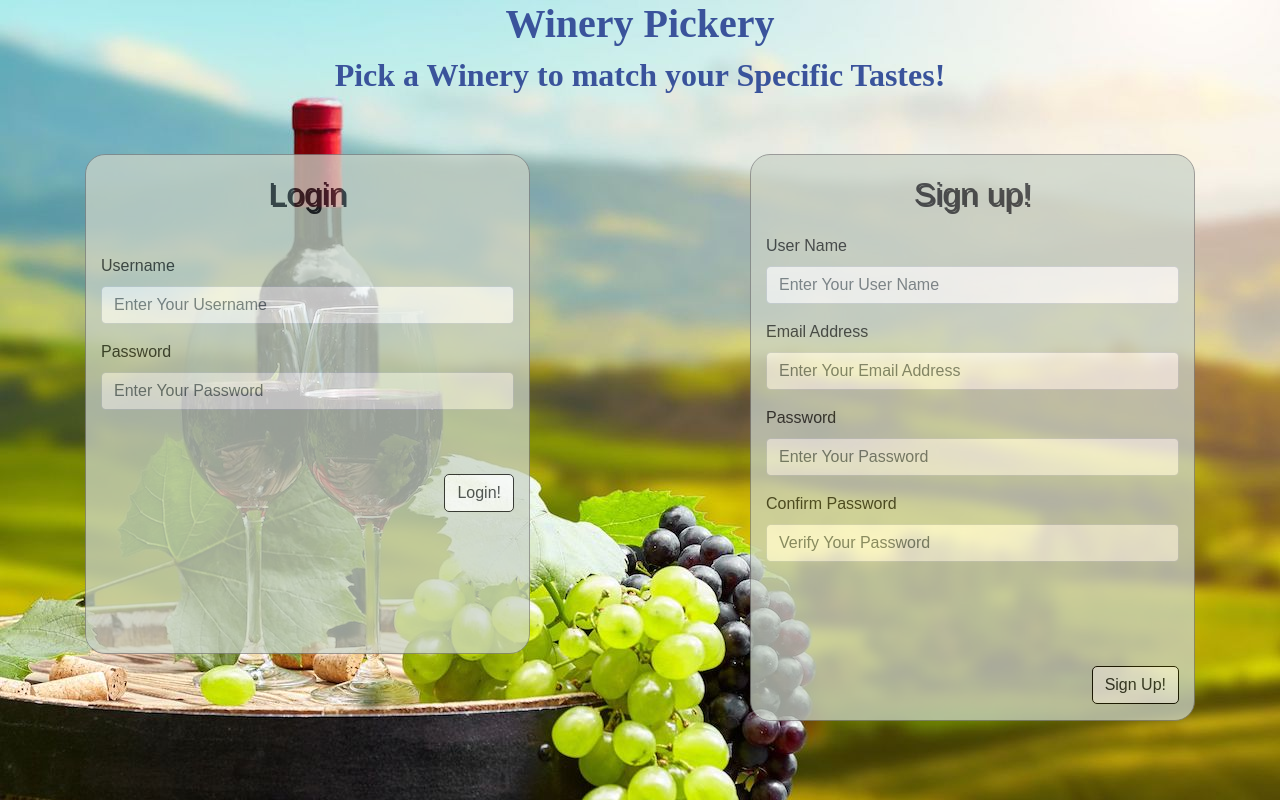
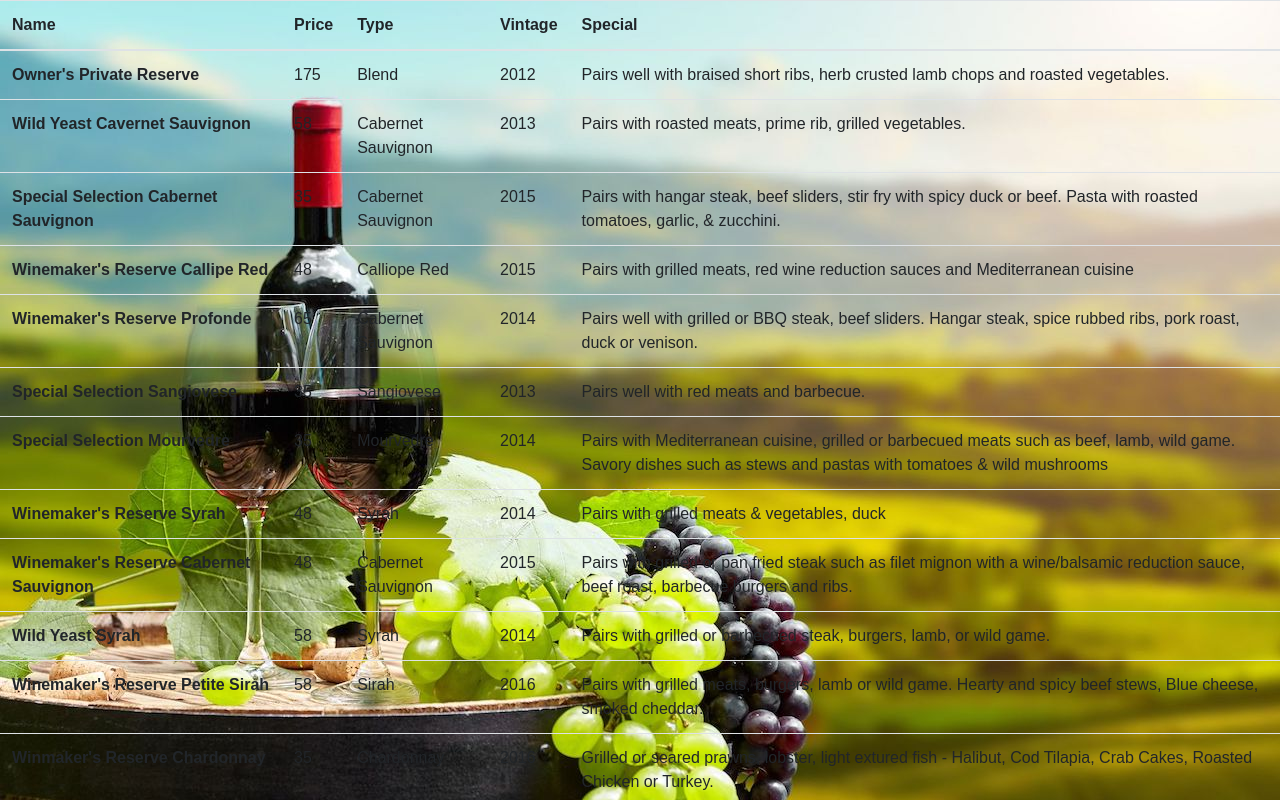
Before and after one commit to Yunwoo-choi/WineryProjectEdit, a React (Create React App) app: page / in a window 1280 px wide. Shown: the top 800 px of the page. Built offline with nearby package versions, Linux system fonts and the light colour scheme.

Commit message:
updated app.js and winerylist

```diff
--- a/src/App.js
+++ b/src/App.js
@@ -4,6 +4,8 @@ import Login from './components/loginPage/loginPage';
 import Wineries from './components/wineryPage/winery-page';
 import WineListings from './components/wineListPage/wineList-page';
 import UserPage from './components/userPage/user-page';
+import Data from './data'
+
 
 class App extends Component {
 
@@ -29,7 +31,8 @@ class App extends Component {
       }
     ],
     loginUsers: [],
-    pageChanger: "Login Page"
+    pageChanger: "Wine Listing Page",
+    Data: Data
   }
 
   addToUsers = user => {
@@ -72,6 +75,7 @@ class App extends Component {
       case "Wine Listing Page":
         return (
           <WineListings
+          wines = {[...this.state.Data[0].redWines, ...this.state.Data[0].whiteWines, ...this.state.Data[0]["Sweet Wine"], ...this.state.Data[0]["Rosé Wines"]]}
           />
         )
       case "User Page":
--- a/src/components/wineListPage/wineList-page.js
+++ b/src/components/wineListPage/wineList-page.js
@@ -3,14 +3,38 @@ import React from 'react';
 
 const WineListings = props => {
     return (
-        <div className='container'>
-            <div>
-                <header className="Wineries-Database-Header">
-                <h1 className = "header text-center font-weight-bold">WINE LISTING PAGE</h1>
-                <h2 className = "header text-center font-weight-bold">Pick a Winery to match your Specific Tastes!</h2>
-                </header>
-            </div>
-        </div>
+        <table className="table">
+      <thead>
+        <tr>
+          <th>Name</th>
+          <th>Price</th>
+          <th>Type</th>
+          <th>Vintage</th>
+          <th>Special</th>
+
+        </tr>
+      </thead>
+      <tbody>
+        {
+          props.wines.map((wine, i) => {
+            /**
+             * Feel free to inspect the wine variable here
+             *
+             * Note we will want to make this table row clickable
+             */
+            return (
+              <tr key={wine.name}>
+                <th>{wine.name}</th>
+                <td>{wine.price}</td>
+                <td> {wine.type}</td>
+                <td>{wine.vintage}</td>
+                <td>{wine["special notes"]}</td>
+              </tr>
+            )
+          })
+        }
+      </tbody>
+    </table>
     );
 }
 
--- a/src/data.js
+++ b/src/data.js
@@ -5,7 +5,7 @@ const Data = [
         "address": "32720 Rancho California Rd, Temecula, CA 92591",
         "redWines": [
             {
-                "name": "Owner\'s Private Reserve",
+                "name": "Owner's Private Reserve",
                 "price": 175.00,
                 "type": "Blend",
                 "vintage": 2012,
@@ -28,7 +28,7 @@ const Data = [
             },
 
             {
-                "name": "Winemaker\'s Reserve Callipe Red",
+                "name": "Winemaker's Reserve Callipe Red",
                 "price": 48.00,
                 "type": "Calliope Red",
                 "vintage": 2015,
@@ -36,7 +36,7 @@ const Data = [
             },
 
             {
-                "name": "Winemaker\'s Reserve Profonde",
+                "name": "Winemaker's Reserve Profonde",
                 "price": 65.00,
                 "type": "Cabernet Sauvignon",
                 "vintage": 2014,
@@ -95,7 +95,7 @@ const Data = [
         ],
         "whiteWines": [
             {
-                "name": "Winmaker\'s Reserve Chardonnay",
+                "name": "Winmaker's Reserve Chardonnay",
                 "price": 35.00,
                 "type": "Chardonnay",
                 "vintage": 2016,
```
